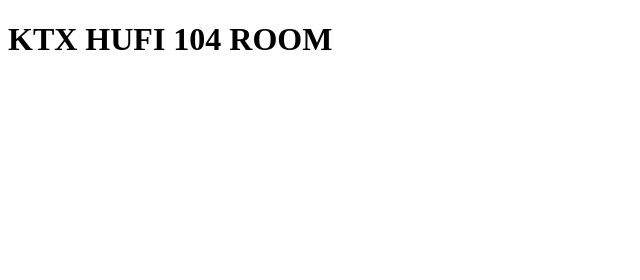
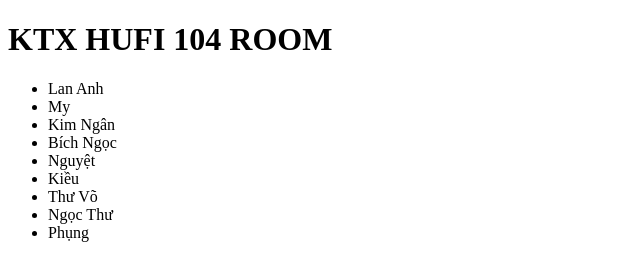
Before and after one commit to Socismee/test, a plain HTML site: page index.html in a window 1280 px wide. Shown: the whole page, without its empty margins (0-640 px from the left). Drawn offline with Linux system fonts and the light colour scheme.

Commit message:
index.html changed

```diff
--- a/index.html
+++ b/index.html
@@ -7,5 +7,16 @@
 
     <body>
         <h1>KTX HUFI 104 ROOM</h1>
+        <ul>
+            <li>Lan Anh</li>
+            <li>My</li>
+            <li>Kim Ngân</li>
+            <li>Bích Ngọc</li>
+            <li>Nguyệt</li>
+            <li>Kiều</li>
+            <li>Thư Võ</li>
+            <li>Ngọc Thư</li>
+            <li>Phụng</li>
+        </ul>
     </body>
 </html>
```
